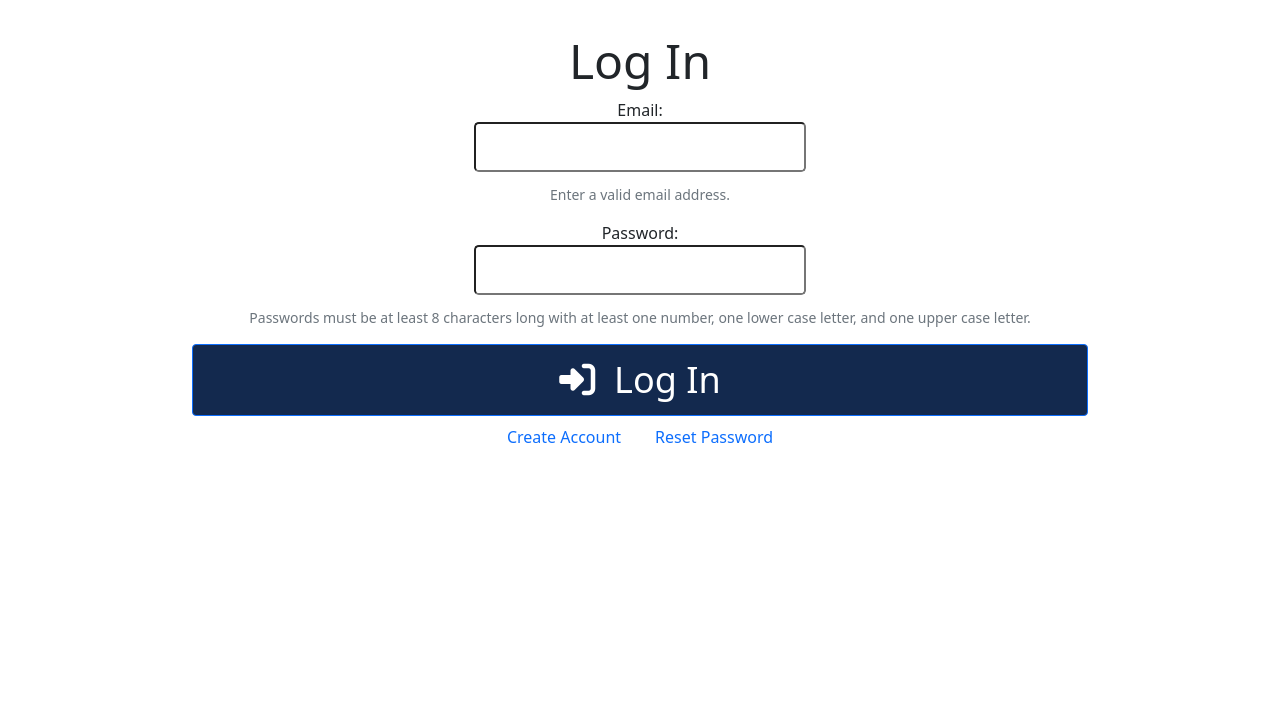
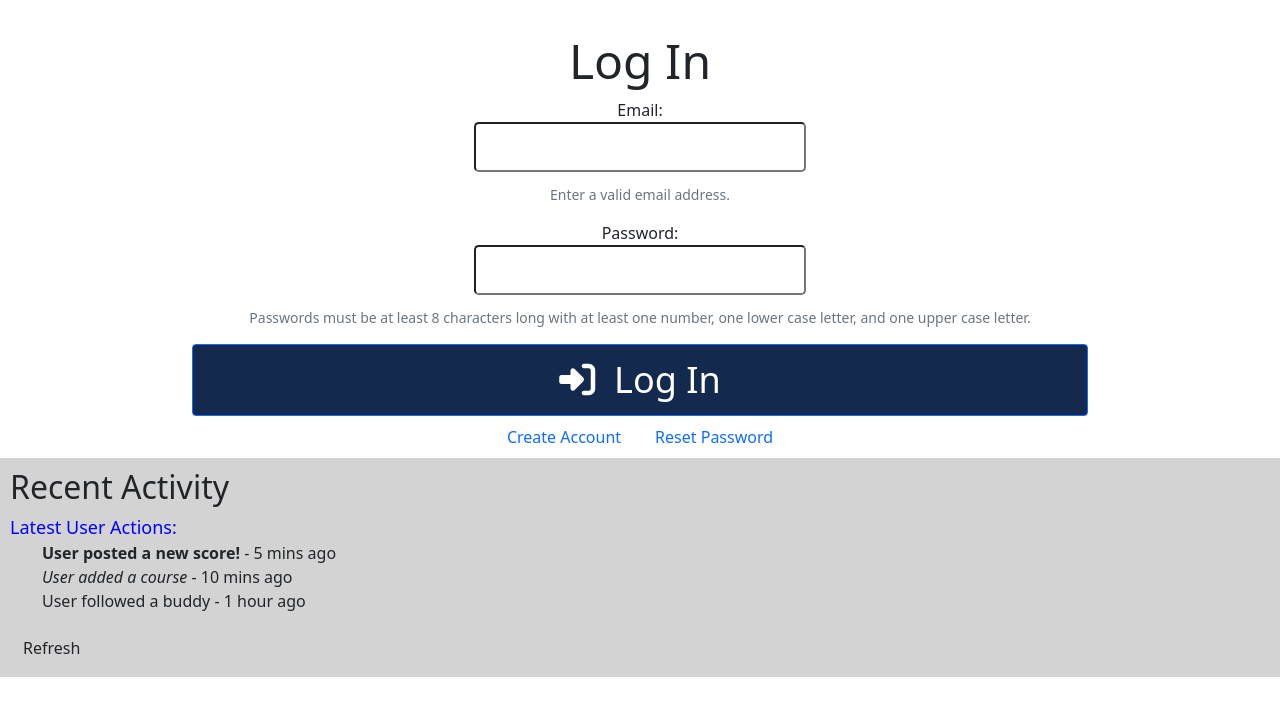
Before and after one commit to CS561-OSU-Miki/code-review, a website: page index.html in a window 1280 px wide. Shown: the part 68-784 px from the top of the page. Drawn offline with nearby package versions, Linux system fonts and the light colour scheme.

Commit message:
Adding random code snippets for AI code review assignment.

```diff
--- a/index.html
+++ b/index.html
@@ -1594,6 +1594,25 @@
                     </div>
                 </div>
             </div>
+                <!-- Existing content -->
+            <div class="modal" tabindex="-1" id="confirmDeleteRoundModal">
+                <!-- Modal content -->
+            </div>
+            <div id=recentActivityWidget class=activity-widget style="background-color: lightgrey; padding: 10px;">
+            <h2>Recent Activity</h2>
+            <font size="4" color="blue">Latest User Actions:</font>
+            <ul style='list-style: none'>
+            <li><b>User posted a new score!</b> - 5 mins ago</li>
+                <li><i>User added a course</i> - 10 mins ago</li>
+                    <li>User followed a buddy - 1 hour ago</li>
+            </ul>
+            <button onclick=refreshActivity() class=btn>Refresh</button>
+            <script>
+            function refreshActivity(){
+            document.getElementById('recentActivityWidget').innerHTML += '<li>New activity loaded</li>'
+            }
+            </script>
+            </div>
         </main>
         <script
             src="https://cdn.jsdelivr.net/npm/bootstrap@5.0.2/dist/js/bootstrap.bundle.min.js"
```
